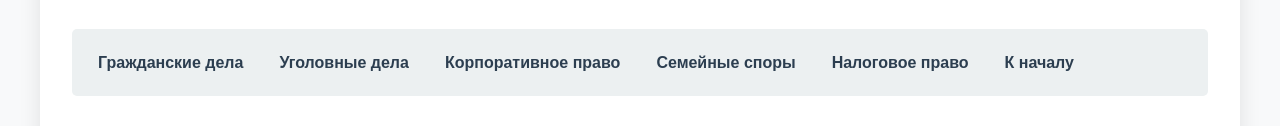
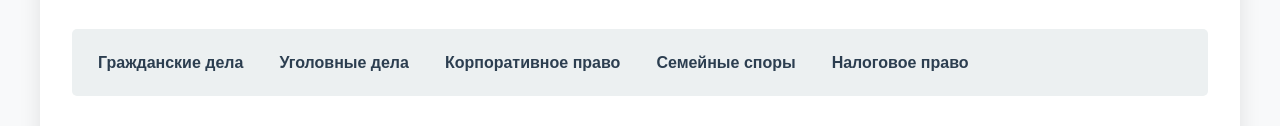
Before and after one commit to eliseenkovbogdan-lgtm/legal-services-websitem, a plain HTML site: page lawyers.html in a window 1280 px wide. Shown: the part 299-425 px from the top of the page. Drawn offline with Linux system fonts and the light colour scheme.

Commit message:
Update lawyers.html

```diff
--- a/lawyers.html
+++ b/lawyers.html
@@ -162,7 +162,6 @@
             <a href="#corporate-lawyers">Корпоративное право</a>
             <a href="#family-lawyers">Семейные споры</a>
             <a href="#property-lawyers">Налоговое право</a>
-            <a href="#top">К началу</a>
         </nav>
 
         <!-- Фильтры по специализации -->
```
